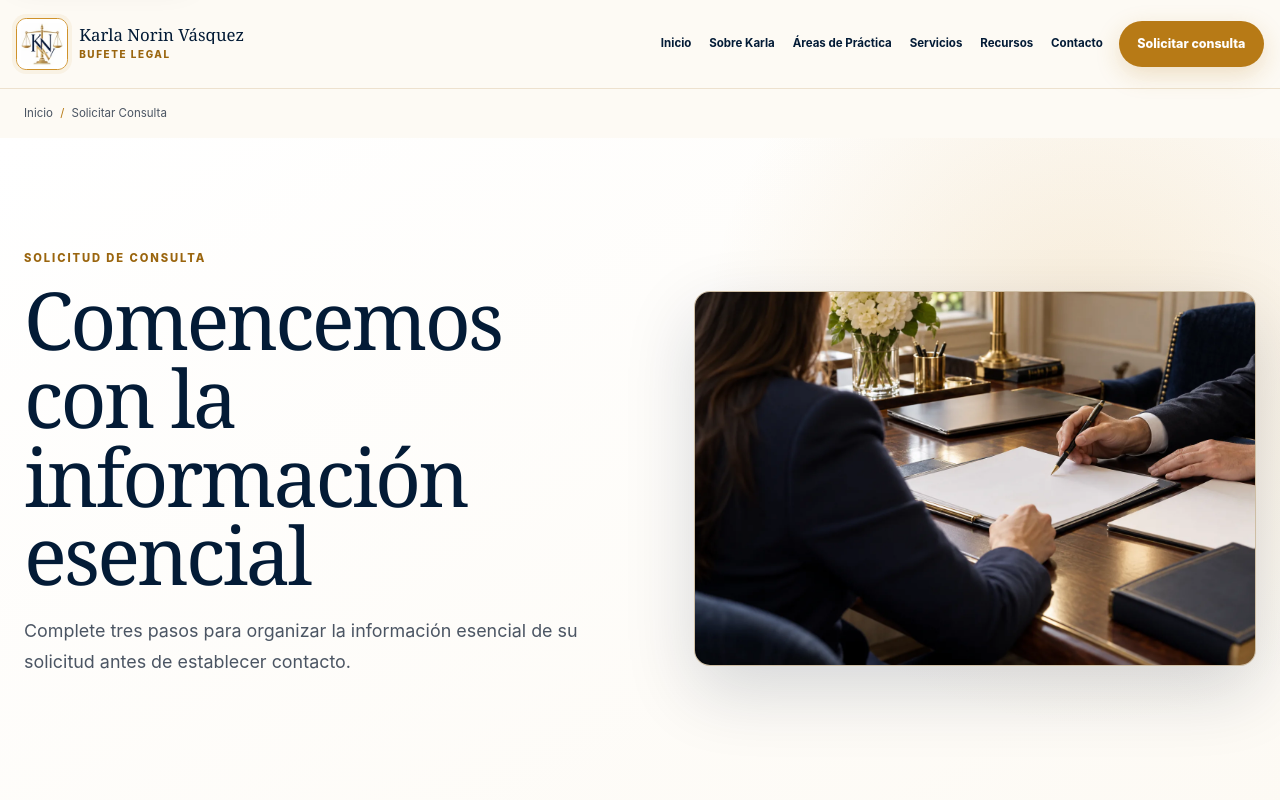
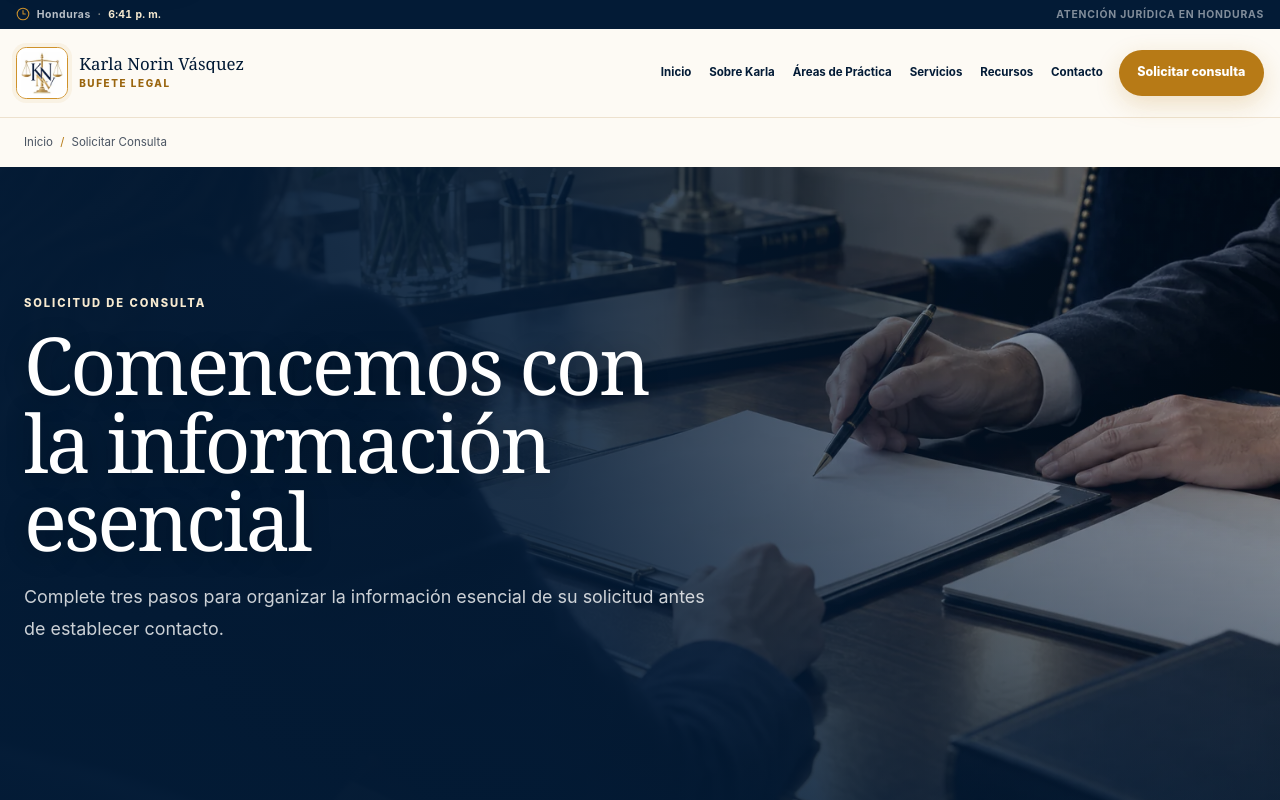
Before and after one commit to kennethduron/karlavasquez, a Next.js app: page /solicitar-consulta in a window 1280 px wide. Shown: the top 800 px of the page. Built offline with nearby package versions, Linux system fonts and the light colour scheme.

Commit message:
Polish public heroes and add Honduras time

```diff
--- a/src/app/globals.css
+++ b/src/app/globals.css
@@ -1061,6 +1061,55 @@ h1 {
   backdrop-filter: blur(18px);
 }
 
+.public-utility-bar {
+  min-height: 1.8rem;
+  padding-inline: env(safe-area-inset-left) env(safe-area-inset-right);
+  background: var(--knv-navy-950);
+  color: rgb(255 255 255 / 0.72);
+}
+
+.public-utility-inner {
+  display: flex;
+  width: min(calc(100% - 2rem), 84rem);
+  min-height: 1.8rem;
+  margin-inline: auto;
+  align-items: center;
+  justify-content: space-between;
+  gap: 1rem;
+  font-size: 0.65rem;
+  font-weight: 700;
+  letter-spacing: 0.055em;
+}
+
+.honduras-time {
+  display: inline-flex;
+  min-width: 0;
+  align-items: center;
+  gap: 0.42rem;
+  white-space: nowrap;
+}
+
+.honduras-time svg {
+  color: var(--knv-gold-500);
+}
+
+.honduras-time time {
+  color: var(--knv-gold-100);
+  font-variant-numeric: tabular-nums;
+  letter-spacing: 0.025em;
+}
+
+.honduras-time-separator,
+.honduras-time-placeholder {
+  color: rgb(247 234 208 / 0.55);
+}
+
+.public-utility-context {
+  color: rgb(255 255 255 / 0.5);
+  letter-spacing: 0.075em;
+  text-transform: uppercase;
+}
+
 .public-header-inner {
   display: flex;
   width: min(calc(100% - 2rem), 84rem);
@@ -1133,7 +1182,7 @@ h1 {
 }
 
 .public-nav--desktop,
-.header-cta {
+.button.header-cta {
   display: none;
 }
 
@@ -1260,18 +1309,29 @@ h1 {
   position: relative;
   overflow: hidden;
   color: white;
-  background:
-    radial-gradient(
-      circle at 82% 20%,
-      rgb(207 146 43 / 0.22),
-      transparent 27rem
-    ),
-    linear-gradient(130deg, var(--knv-navy-950), #082f59 72%, #0a3869);
+  background: var(--knv-navy-950);
 }
 
 .home-hero::before {
   position: absolute;
   inset: 0;
+  z-index: 1;
+  background:
+    linear-gradient(
+      90deg,
+      rgb(3 27 54 / 0.97) 0%,
+      rgb(3 27 54 / 0.9) 40%,
+      rgb(3 27 54 / 0.64) 70%,
+      rgb(3 27 54 / 0.42) 100%
+    ),
+    linear-gradient(0deg, rgb(3 27 54 / 0.72), transparent 52%);
+  content: "";
+}
+
+.home-hero::after {
+  position: absolute;
+  inset: 0;
+  z-index: 1;
   background-image:
     linear-gradient(rgb(255 255 255 / 0.025) 1px, transparent 1px),
     linear-gradient(90deg, rgb(255 255 255 / 0.025) 1px, transparent 1px);
@@ -1280,17 +1340,29 @@ h1 {
   mask-image: linear-gradient(to right, black, transparent);
 }
 
+.home-hero-background {
+  position: absolute;
+  inset: 0;
+}
+
+.home-hero-background img {
+  object-fit: cover;
+  object-position: center 54%;
+  filter: saturate(0.82) contrast(1.04);
+}
+
 .home-hero-grid {
   position: relative;
   display: grid;
-  min-height: min(48rem, calc(100svh - 4.75rem));
+  z-index: 2;
+  min-height: min(48rem, calc(100svh - 6.55rem));
   align-items: center;
   gap: clamp(2.25rem, 6vw, 5rem);
   padding-block: clamp(4rem, 10vw, 7.5rem);
 }
 
 .home-hero-copy {
-  max-width: 45rem;
+  max-width: 48rem;
 }
 
 .home-hero h1,
@@ -1347,14 +1419,6 @@ h1 {
   color: var(--knv-gold-500);
 }
 
-.home-hero-visual {
-  display: grid;
-  min-width: 0;
-  gap: 1rem;
-}
-
-.home-hero-media,
-.page-hero-media,
 .editorial-media,
 .practice-card-media {
   position: relative;
@@ -1362,28 +1426,19 @@ h1 {
   background: #d9d2c6;
 }
 
-.home-hero-media img,
-.page-hero-media img,
 .editorial-media img,
 .practice-card-media img {
   object-fit: cover;
 }
 
-.home-hero-media {
-  aspect-ratio: 3 / 2;
-  border: 1px solid rgb(224 173 84 / 0.65);
-  border-radius: 1rem;
-  box-shadow: 0 30px 80px rgb(0 0 0 / 0.3);
-}
-
-.home-hero-visual blockquote {
-  margin: 0;
-  color: rgb(255 255 255 / 0.68);
+.home-hero-quote {
+  max-width: 35rem;
+  margin: 1.25rem 0 0;
+  color: rgb(255 255 255 / 0.6);
   font-family: var(--knv-font-heading);
-  font-size: 0.95rem;
+  font-size: 0.9rem;
   font-style: italic;
   line-height: 1.55;
-  text-align: center;
 }
 
 .public-section {
@@ -1663,6 +1718,7 @@ h1 {
 }
 
 .page-hero {
+  position: relative;
   overflow: hidden;
   padding-block: clamp(3.5rem, 9vw, 7rem);
   background:
@@ -1675,17 +1731,52 @@ h1 {
 }
 
 .page-hero-grid {
+  position: relative;
+  z-index: 2;
   display: grid;
   align-items: center;
   gap: 3rem;
 }
 
-.page-hero-media {
-  width: 100%;
-  aspect-ratio: 3 / 2;
-  border: 1px solid rgb(154 101 14 / 0.18);
-  border-radius: 1rem;
-  box-shadow: 0 25px 70px rgb(3 27 54 / 0.16);
+.page-hero--image {
+  min-height: clamp(27rem, 52vw, 39rem);
+  padding-block: clamp(4.5rem, 10vw, 8rem);
+  color: white;
+  background: var(--knv-navy-950);
+}
+
+.page-hero--image::after {
+  position: absolute;
+  inset: 0;
+  z-index: 1;
+  background:
+    linear-gradient(
+      90deg,
+      rgb(3 27 54 / 0.96) 0%,
+      rgb(3 27 54 / 0.88) 43%,
+      rgb(3 27 54 / 0.58) 72%,
+      rgb(3 27 54 / 0.34) 100%
+    ),
+    linear-gradient(0deg, rgb(3 27 54 / 0.62), transparent 55%);
+  content: "";
+}
+
+.page-hero-background {
+  position: absolute;
+  inset: 0;
+}
+
+.page-hero-background img {
+  object-fit: cover;
+  filter: saturate(0.78) contrast(1.05);
+}
+
+.page-hero--image .page-hero-grid {
+  grid-template-columns: minmax(0, 1fr);
+}
+
+.page-hero-content {
+  max-width: 49rem;
 }
 
 .page-hero h1 {
@@ -1700,6 +1791,43 @@ h1 {
   color: var(--knv-neutral-700);
   font-size: clamp(1rem, 2vw, 1.12rem);
   line-height: 1.75;
+}
+
+.page-hero--image h1 {
+  color: white;
+  text-shadow: 0 3px 24px rgb(0 0 0 / 0.28);
+}
+
+.page-hero--image .public-eyebrow {
+  color: var(--knv-gold-100);
+}
+
+.page-hero--image .page-hero-copy {
+  color: rgb(255 255 255 / 0.8);
+}
+
+.about-philosophy-grid {
+  display: grid;
+  align-items: center;
+  gap: clamp(2rem, 6vw, 5rem);
+}
+
+.brand-quote--feature {
+  position: relative;
+  margin: 0;
+  border: 1px solid rgb(154 101 14 / 0.2);
+  border-left: 3px solid var(--knv-gold-500);
+  border-radius: 0.75rem;
+  padding: clamp(2rem, 5vw, 3.5rem);
+  background:
+    radial-gradient(
+      circle at 90% 15%,
+      rgb(207 146 43 / 0.12),
+      transparent 9rem
+    ),
+    var(--knv-cream-50);
+  box-shadow: var(--knv-shadow-md);
+  font-size: clamp(1.55rem, 3.5vw, 2.3rem);
 }
 
 .justice-motif {
@@ -2456,6 +2584,26 @@ h1 {
 }
 
 @media (max-width: 47.999rem) {
+  .public-utility-context {
+    display: none;
+  }
+
+  .public-utility-inner {
+    justify-content: center;
+  }
+
+  .home-hero::before,
+  .page-hero--image::after {
+    background:
+      linear-gradient(90deg, rgb(3 27 54 / 0.9), rgb(3 27 54 / 0.68)),
+      linear-gradient(0deg, rgb(3 27 54 / 0.9), rgb(3 27 54 / 0.3) 72%);
+  }
+
+  .home-hero-background img,
+  .page-hero-background img {
+    object-position: 62% center !important;
+  }
+
   .form-field input,
   .form-field select,
   .form-field textarea,
@@ -2507,7 +2655,8 @@ h1 {
   }
 
   .split-section,
-  .page-hero-grid,
+  .page-hero:not(.page-hero--image) .page-hero-grid,
+  .about-philosophy-grid,
   .two-column-list,
   .faq-layout,
   .consultation-layout,
@@ -2517,6 +2666,10 @@ h1 {
 
   .page-hero-grid {
     grid-template-columns: minmax(0, 1.05fr) minmax(18rem, 0.95fr);
+  }
+
+  .page-hero--image .page-hero-grid {
+    grid-template-columns: minmax(0, 1fr);
   }
 
   .principle-grid,
@@ -2576,7 +2729,7 @@ h1 {
     transform: scaleX(1);
   }
 
-  .header-cta {
+  .button.header-cta {
     display: inline-flex;
   }
 
@@ -2587,7 +2740,7 @@ h1 {
   }
 
   .home-hero-grid {
-    grid-template-columns: minmax(0, 1.15fr) minmax(24rem, 0.85fr);
+    grid-template-columns: minmax(0, 1fr);
   }
 
   .hero-art {
--- /dev/null
+++ b/src/components/public/honduras-time.tsx
@@ -0,0 +1,45 @@
+"use client";
+
+import { Clock3 } from "lucide-react";
+import { useEffect, useState } from "react";
+
+import { formatHondurasTime } from "@/lib/honduras-time";
+
+export function HondurasTime() {
+  const [now, setNow] = useState<Date | null>(null);
+
+  useEffect(() => {
+    const updateTime = () => setNow(new Date());
+
+    updateTime();
+    const interval = window.setInterval(updateTime, 30_000);
+
+    return () => window.clearInterval(interval);
+  }, []);
+
+  const formattedTime = now ? formatHondurasTime(now) : null;
+
+  return (
+    <div
+      className="honduras-time"
+      aria-label={
+        formattedTime
+          ? `Hora actual en Honduras: ${formattedTime}`
+          : "Hora actual en Honduras"
+      }
+    >
+      <Clock3 aria-hidden="true" size={14} strokeWidth={1.8} />
+      <span>Honduras</span>
+      <span aria-hidden="true" className="honduras-time-separator">
+        ·
+      </span>
+      {formattedTime ? (
+        <time dateTime={now?.toISOString()}>{formattedTime}</time>
+      ) : (
+        <span aria-hidden="true" className="honduras-time-placeholder">
+          --:--
+        </span>
+      )}
+    </div>
+  );
+}
--- a/src/components/public/sections.tsx
+++ b/src/components/public/sections.tsx
@@ -36,34 +36,37 @@ export function PageHero({
   image?: { src: string; alt: string; position?: string };
   children?: ReactNode;
 }) {
+  const hasImage = Boolean(image);
+
   return (
-    <section className="page-hero">
+    <section className={`page-hero${hasImage ? " page-hero--image" : ""}`}>
+      {image ? (
+        <div className="page-hero-background" aria-hidden="true">
+          <Image
+            src={image.src}
+            alt=""
+            fill
+            preload
+            sizes="100vw"
+            style={{ objectPosition: image.position ?? "center" }}
+          />
+        </div>
+      ) : null}
       <div className="site-container page-hero-grid">
-        <div>
+        <div className="page-hero-content">
           <p className="public-eyebrow">{eyebrow}</p>
           <h1>{title}</h1>
           <p className="page-hero-copy">{copy}</p>
           {children}
         </div>
-        {image ? (
-          <div className="page-hero-media">
-            <Image
-              src={image.src}
-              alt={image.alt}
-              fill
-              preload
-              sizes="(max-width: 767px) calc(100vw - 2rem), (max-width: 1279px) 45vw, 560px"
-              style={{ objectPosition: image.position ?? "center" }}
-            />
-          </div>
-        ) : (
+        {!image ? (
           <div className="justice-motif" aria-hidden="true">
             <span className="justice-orbit justice-orbit--one" />
             <span className="justice-orbit justice-orbit--two" />
             <Scale size={82} strokeWidth={1.1} />
             <small>KNV</small>
           </div>
-        )}
+        ) : null}
       </div>
     </section>
   );
--- a/src/components/public/site-header.tsx
+++ b/src/components/public/site-header.tsx
@@ -6,6 +6,7 @@ import { usePathname } from "next/navigation";
 import { useEffect, useState } from "react";
 
 import { Brand } from "@/components/public/brand";
+import { HondurasTime } from "@/components/public/honduras-time";
 import { siteConfig } from "@/content/site";
 
 export function SiteHeader() {
@@ -19,6 +20,14 @@ export function SiteHeader() {
 
   return (
     <header className="public-header">
+      <div className="public-utility-bar">
+        <div className="public-utility-inner">
+          <HondurasTime />
+          <span className="public-utility-context">
+            Atención jurídica en Honduras
+          </span>
+        </div>
+      </div>
       <div className="public-header-inner">
         <Brand />
         <nav
--- /dev/null
+++ b/src/lib/honduras-time.ts
@@ -0,0 +1,12 @@
+export const HONDURAS_TIME_ZONE = "America/Tegucigalpa";
+
+const hondurasTimeFormatter = new Intl.DateTimeFormat("es-HN", {
+  timeZone: HONDURAS_TIME_ZONE,
+  hour: "numeric",
+  minute: "2-digit",
+  hour12: true,
+});
+
+export function formatHondurasTime(date: Date): string {
+  return hondurasTimeFormatter.format(date);
+}
```
Also changed, not shown: src/app/(public)/page.tsx (+12 -13 lines), src/app/(public)/sobre-karla/page.tsx (+9 -10 lines), 6 other files (tests, documents, lock files or other folders).
